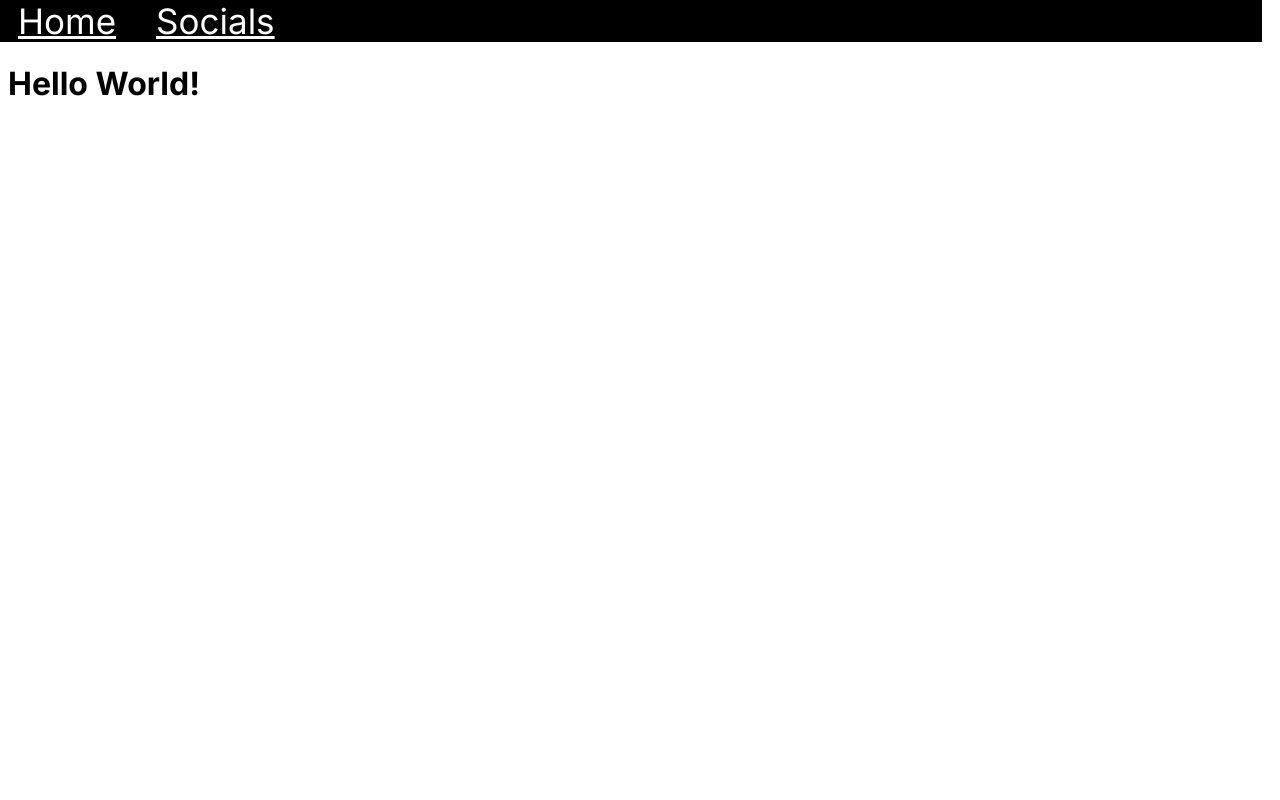
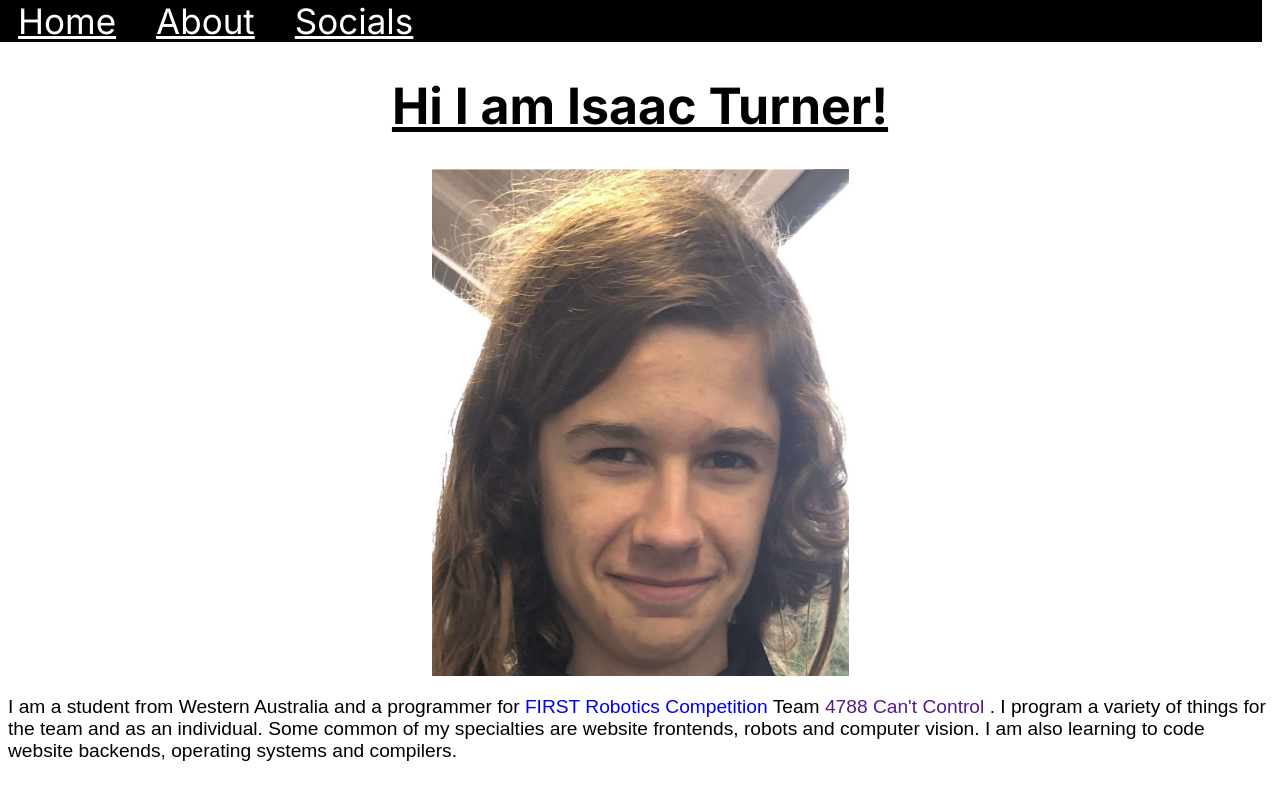
Before and after one commit to spacey-sooty/old-website, a Next.js app: page / in a window 1280 px wide. Built offline with nearby package versions, Linux system fonts and the light colour scheme.

Commit message:
added some basic content

```diff
--- a/src/app/page.tsx
+++ b/src/app/page.tsx
@@ -1,8 +1,19 @@
+import styles from '@/styles/pages/page.module.css'
+import Image from 'next/image'
+
 export default function Home() {
   return(
     <div>
       <div>
-				<h1> Hello World! </h1>
+        <h1 className={styles.heading}> Hi I am Isaac Turner! </h1>
+        <Image src="/me.jpg" alt="Isaac Turner" width={417} height={507} className={styles.image}/>
+        <p className={styles.text}>
+        I am a student from Western Australia and a programmer for
+        <a href="http://firstaustralia.org/programs/first-robotics-competition/" className={styles.link}> FIRST Robotics Competition </a>
+        Team <a href="" className={styles.link}> 4788 Can't Control </a>.
+        I program a variety of things for the team and as an individual. Some common of my specialties are website frontends, robots and computer vision.
+        I am also learning to code website backends, operating systems and compilers.
+        </p>
       </div>
     </div>
   )
--- a/src/components/navbar.tsx
+++ b/src/components/navbar.tsx
@@ -1,15 +1,19 @@
 "use client"
 import React from "react";
 import Link from "next/link"
-import styles from '@/styles/navbar.module.css'
+import styles from '@/styles/components/navbar.module.css'
 
 type P = {item: string}
 
 const navbarData = {
   pages: [
       {
-      title: 'Home',
-      url: '/',
+        title: 'Home',
+        url: '/',
+      },
+      {
+        title: 'About',
+        url: '/about',
       },
       {
         title: 'Socials',
--- a/src/styles/globals.css
+++ b/src/styles/globals.css
@@ -0,0 +1,11 @@
+* {
+  box-sizing: border-box;
+}
+
+h1 {
+  text-align: center;
+}
+
+p {
+  font-size: larger;
+}
--- /dev/null
+++ b/src/styles/pages/page.module.css
@@ -0,0 +1,18 @@
+.heading {
+  font-size: 50px;
+  text-decoration: underline;
+}
+
+.text {
+font-family:sans-serif;
+}
+
+.link {
+  text-decoration: none;
+}
+
+.image {
+  display: block;
+  margin-left: auto;
+  margin-right: auto;
+}
```
Also changed, not shown: src/app/about/page.tsx (added, +7 -0 lines), public/me.jpg (added), src/styles/components/navbar.module.css (renamed from src/styles/navbar.module.css), src/styles/page.module.css (deleted), 1 other file (tests, documents, lock files or other folders). Lines whose indentation alone changed are shown as unchanged.
